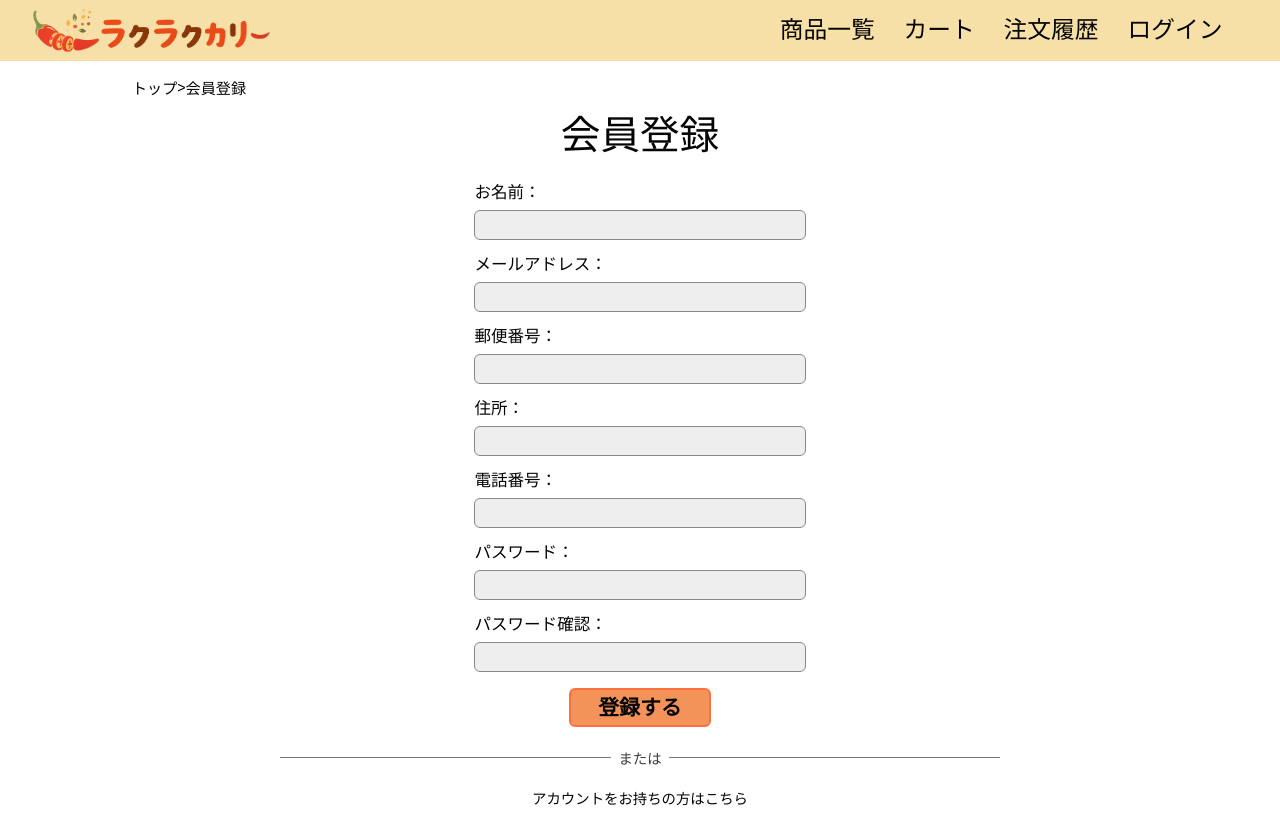
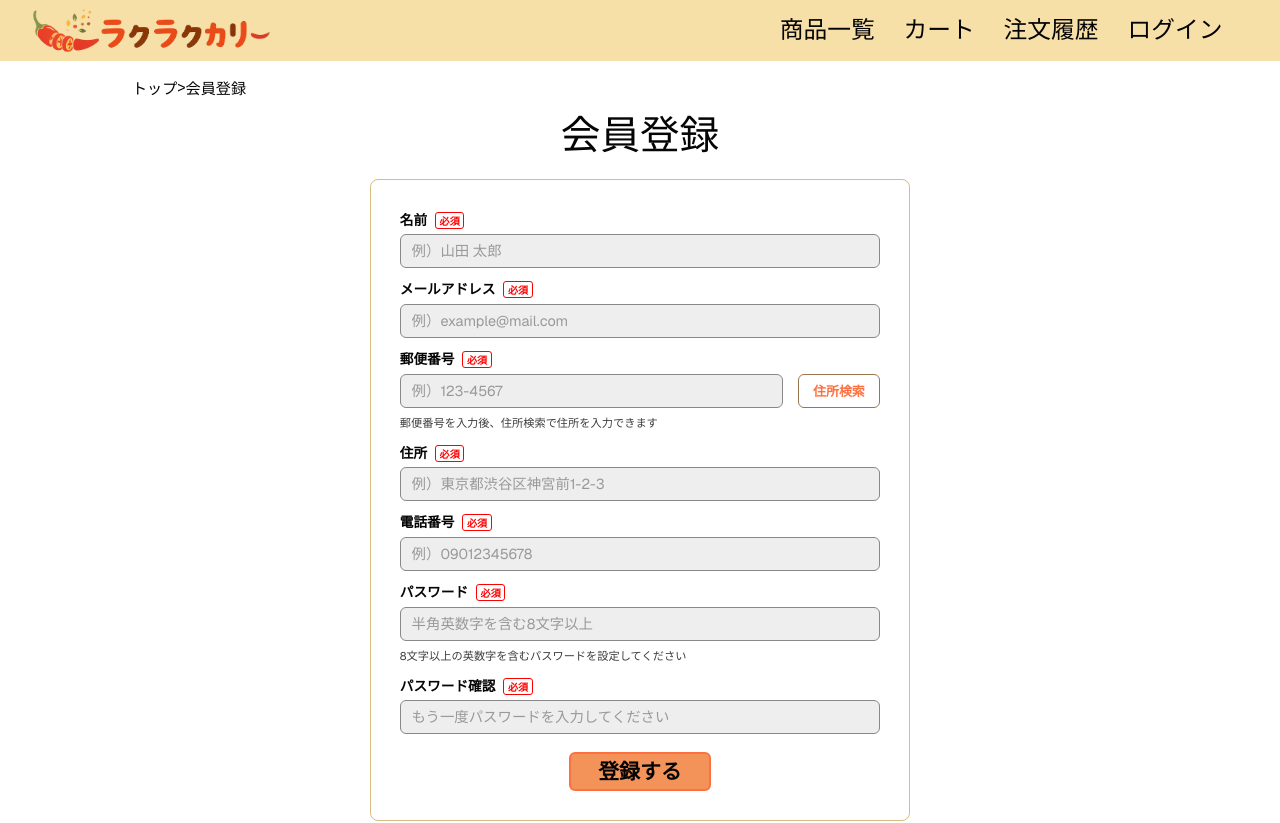
Before and after one commit to yuria12/rakuraku_curry_support_frontend, a Next.js app: page /register in a window 1280 px wide. Shown: the top 823 px of the page. Built offline with nearby package versions, Linux system fonts and the light colour scheme; no server answers.

Commit message:
会員登録フォームの表示を調整

```diff
--- a/src/app/register/page.tsx
+++ b/src/app/register/page.tsx
@@ -42,7 +42,7 @@ export default async function RegisterPage({ searchParams }: RegisterPageProps)
         ]}
       />
 
-      <div className="auth-panel">
+      <div className="auth-panel auth-panel--register">
         <h1>会員登録</h1>
 
         <form className="auth-form auth-form--register" action={registerAction}>
@@ -52,48 +52,69 @@ export default async function RegisterPage({ searchParams }: RegisterPageProps)
           <TextInput
             autoComplete="name"
             id="name"
-            label="お名前："
+            label="名前"
             name="name"
+            placeholder="例）山田 太郎"
+            required
           />
           <TextInput
             autoComplete="email"
             id="email"
-            label="メールアドレス："
+            label="メールアドレス"
             name="email"
+            placeholder="例）example@mail.com"
+            required
             type="email"
           />
-          <TextInput
-            autoComplete="postal-code"
-            id="postal-code"
-            label="郵便番号："
-            name="postalCode"
-            placeholder="123-4567"
-          />
+          <div className="auth-postal">
+            <TextInput
+              autoComplete="postal-code"
+              id="postal-code"
+              label="郵便番号"
+              name="postalCode"
+              placeholder="例）123-4567"
+              required
+            />
+            <button type="button">住所検索</button>
+          </div>
+          <p className="auth-form__note">
+            郵便番号を入力後、住所検索で住所を入力できます
+          </p>
           <TextInput
             autoComplete="street-address"
             id="address"
-            label="住所："
+            label="住所"
             name="address"
+            placeholder="例）東京都渋谷区神宮前1-2-3"
+            required
           />
           <TextInput
             autoComplete="tel"
             id="phone"
-            label="電話番号："
+            label="電話番号"
             name="phone"
-            placeholder="090-0000-0000"
+            placeholder="例）09012345678"
+            required
             type="tel"
           />
           <PasswordInput
             autoComplete="new-password"
             id="password"
-            label="パスワード："
+            label="パスワード"
             name="password"
+            placeholder="半角英数字を含む8文字以上"
+            required
           />
+          <p className="auth-form__note">
+            8文字以上の英数字を含むパスワードを設定してください
+          </p>
           <PasswordInput
             autoComplete="new-password"
             id="password-confirmation"
-            label="パスワード確認："
+            label="パスワード確認"
             name="passwordConfirmation"
+            placeholder="もう一度パスワードを入力してください"
+            required
           />
           <Button type="submit">登録する</Button>
         </form>
--- a/src/styles/pages/auth.css
+++ b/src/styles/pages/auth.css
@@ -43,12 +43,84 @@
 }
 
 .auth-form--register {
-  width: min(100%, 23rem);
-  gap: 0.75rem;
+  width: min(100%, 540px);
+  gap: 0.7rem;
+  justify-items: stretch;
+  border: 1px solid var(--color-border);
+  border-radius: var(--radius-md);
+  padding: clamp(1.25rem, 4vw, 2rem);
+  background: var(--color-surface);
+}
+
+.auth-form--register .field {
+  display: grid;
+  gap: 0.4rem;
+}
+
+.auth-form--register .field__label {
+  font-size: 0.95rem;
+  font-weight: 600;
+}
+
+.auth-form--register .text-input {
+  min-height: 2.35rem;
+}
+
+.auth-form--register .text-input::placeholder {
+  color: #999999;
+}
+
+.auth-form--register .field__label::after {
+  content: "必須";
+  display: inline-flex;
+  align-items: center;
+  min-height: 1rem;
+  margin-inline-start: 0.55rem;
+  border: 1px solid var(--color-danger);
+  border-radius: 3px;
+  padding-inline: 0.25rem;
+  color: var(--color-danger);
+  font-size: 0.7rem;
+  font-weight: 600;
+}
+
+.auth-form--register .message {
+  width: 100%;
+}
+
+.auth-postal {
+  display: grid;
+  grid-template-columns: minmax(0, 1fr) max-content;
+  gap: 1rem;
+  align-items: end;
+}
+
+.auth-postal .field {
+  min-width: 0;
+}
+
+.auth-postal button {
+  min-height: 2.35rem;
+  border: 1px solid var(--color-border-strong);
+  border-radius: var(--radius-sm);
+  padding-inline: 1rem;
+  background: var(--color-surface);
+  color: var(--color-primary-strong);
+  cursor: pointer;
+  font-size: 0.9rem;
+  font-weight: 600;
+}
+
+.auth-form__note {
+  margin: -0.2rem 0 0;
+  color: var(--color-text-muted);
+  font-size: 0.78rem;
+  line-height: 1.5;
 }
 
 .auth-form--register .button {
-  margin-block-start: 0.35rem;
+  margin-block-start: 0.55rem;
+  justify-self: center;
 }
 
 .auth-divider {
@@ -110,6 +182,15 @@
       width: 100%;
     }
 
+    .auth-postal {
+      grid-template-columns: 1fr;
+      gap: 0.65rem;
+    }
+
+    .auth-postal button {
+      justify-self: start;
+    }
+
     .auth-divider {
       width: 100%;
     }
```
